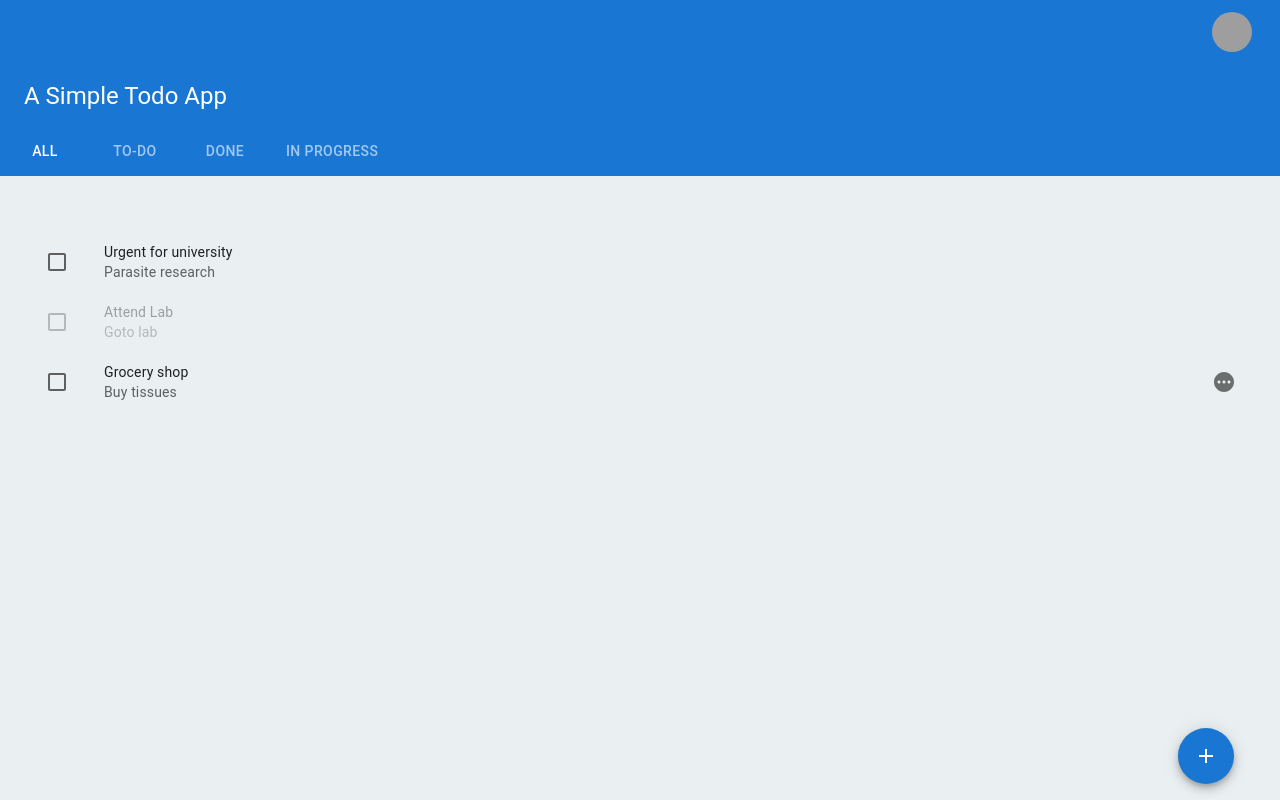
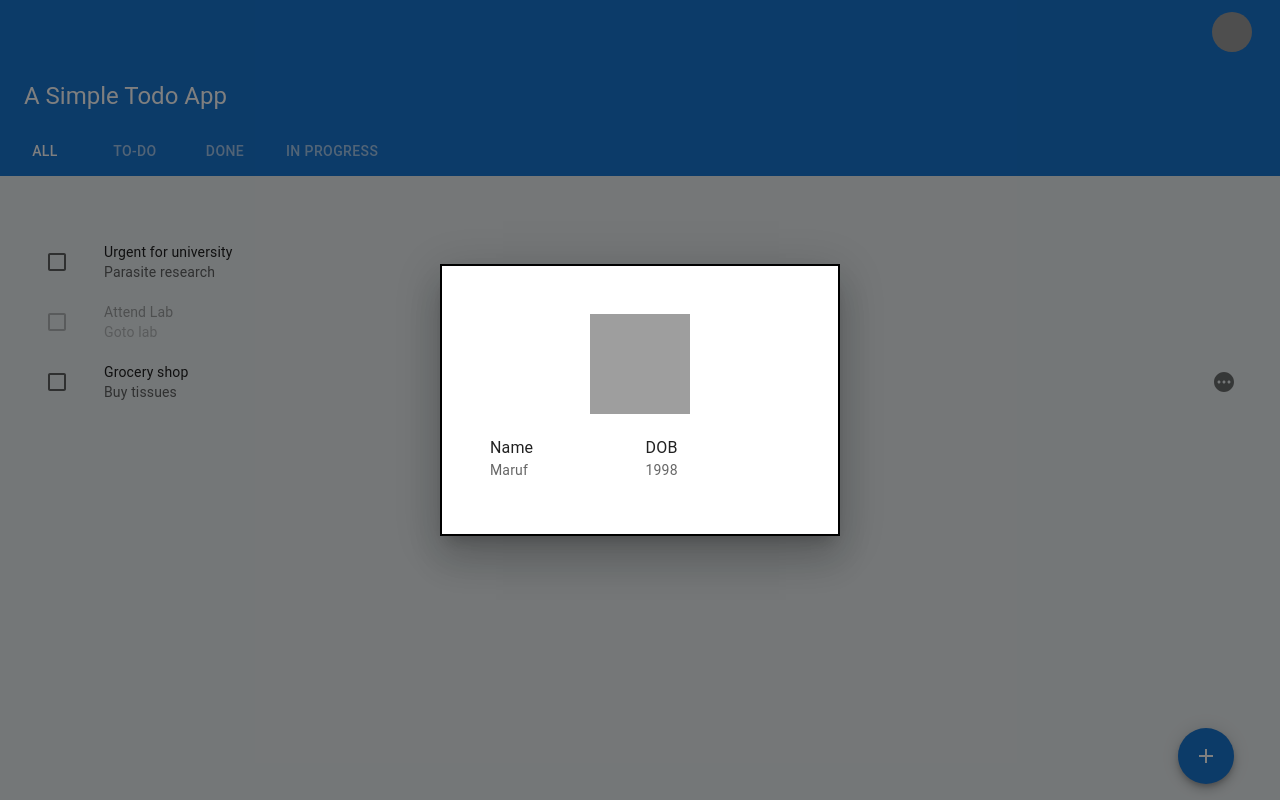
Before and after one commit to lYlarufAhmed/todo-app-jun-dev-test, a React (Create React App) app: page / in a window 1280 px wide. Both pictures are taken after a click on the button 1232 px from the left and 32 px from the top of the page. Built offline with nearby package versions, Linux system fonts and the light colour scheme; grey boxes are pictures that could not be loaded.

Commit message:
UI is complete.

```diff
--- a/src/App.tsx
+++ b/src/App.tsx
@@ -5,7 +5,9 @@ import {TodoItem} from "./store/types";
 import {Box, CssBaseline, Fab} from '@mui/material'
 import {TopHeader} from "./components/TopHeader";
 import AddIcon from "@mui/icons-material/Add"
-import {NewTodoModal} from "./components/NewTodoModal";
+import {NewTodoForm} from "./components/NewTodoForm";
+import {ModalContainer} from "./components/ModalContainer";
+import {UserDetail} from "./components/UserDetail";
 
 const items: TodoItem[] = [
     {
@@ -28,14 +30,31 @@ const items: TodoItem[] = [
 
 function App() {
     const [isNewTaskModalOpen, setIsNewTaskModalOpen] = useState(false)
+    const [currentModal, setCurrentModal] = useState('')
 
-    const handleCloseNetTaskModal = () => setIsNewTaskModalOpen(false)
-    const handleOpenNetTaskModal = () => setIsNewTaskModalOpen(true)
+    const handleCloseNetTaskModal = () => {
+        setIsNewTaskModalOpen(false)
+        setCurrentModal('')
+    }
+    const handleOpenNetTaskModal = (modalName: string) => {
+        setCurrentModal(modalName)
+        setIsNewTaskModalOpen(true)
+    }
+
+    const renderModalContent = () => {
+        switch (currentModal) {
+            case "profile":
+                return (<UserDetail/>)
+            default:
+                return (<NewTodoForm handleClose={handleCloseNetTaskModal}/>)
+        }
+
+    }
     return (
         <Box sx={{display: 'flex', position: 'relative', minHeight: '100vh'}}>
             <CssBaseline/>
             <Box sx={{flex: 1, display: 'flex', flexDirection: 'column'}}>
-                <TopHeader/>
+                <TopHeader handleOpenUserDetailModal={handleOpenNetTaskModal}/>
                 <Box component="main" sx={{flex: 1, py: 6, px: 4, bgcolor: '#eaeff1'}}>
                     <TodoList items={items}/>
                 </Box>
@@ -44,10 +63,12 @@ function App() {
                 position: 'absolute',
                 bottom: 16,
                 right: 46,
-            }} aria-label="add" onClick={handleOpenNetTaskModal}>
+            }} aria-label="add" onClick={() => handleOpenNetTaskModal('new-todo')}>
                 <AddIcon/>
             </Fab>
-            <NewTodoModal open={isNewTaskModalOpen} handleClose={handleCloseNetTaskModal}/>
+            <ModalContainer open={isNewTaskModalOpen} handleClose={handleCloseNetTaskModal}>
+                {renderModalContent()}
+            </ModalContainer>
         </Box>
     );
 }
--- /dev/null
+++ b/src/components/ModalContainer.tsx
@@ -0,0 +1,36 @@
+// @flow
+import {Box, Modal} from '@mui/material';
+import * as React from 'react';
+import {ReactElement} from "react";
+
+type Props = {
+    open: boolean,
+    handleClose: () => void,
+    children: ReactElement
+};
+
+export function ModalContainer(props: Props) {
+    const {open, handleClose} = props
+    return (
+        <Modal
+            open={open}
+            onClose={handleClose}
+            aria-labelledby="modal-modal-title"
+            aria-describedby="modal-modal-description"
+        >
+            <Box sx={{
+                position: 'absolute',
+                top: '50%',
+                left: '50%',
+                transform: 'translate(-50%, -50%)',
+                width: 400,
+                bgcolor: 'background.paper',
+                border: '2px solid #000',
+                boxShadow: 24,
+                p: 4,
+            }}>
+                {props.children}
+            </Box>
+        </Modal>
+    );
+}
--- /dev/null
+++ b/src/components/NewTodoForm.tsx
@@ -0,0 +1,59 @@
+// @flow
+import {
+    Box, Button,
+    FormControl,
+    InputLabel,
+    MenuItem,
+    Modal,
+    Select,
+    Stack,
+    TextField,
+    Typography
+} from '@mui/material';
+import * as React from 'react';
+import {useState} from "react";
+
+type Props = {
+    handleClose: () => void
+};
+
+export function NewTodoForm(props: Props) {
+    const {handleClose} = props
+    const [status, setStatus] = useState('to-do')
+    const [title, setTitle] = useState('')
+    const [desc, setDesc] = useState('')
+    const handleSave = () => {
+        // do state management
+        handleClose()
+    }
+    return (
+        <Stack direction={"column"} gap={2}>
+            <Typography id="modal-modal-title" variant="h6" component="h2">
+                Add a new Todo
+            </Typography>
+            <FormControl>
+                <TextField value={title} onChange={event => setTitle(event.target.value)} name={"title"}
+                           variant={"outlined"} placeholder={"Title"}/>
+            </FormControl>
+            <FormControl>
+                <TextField value={desc} onChange={event => setDesc(event.target.value)} multiline minRows={"3"}
+                           maxRows={"6"} name={"description"} variant={"outlined"}
+                           placeholder={"Description"}/>
+            </FormControl>
+            <FormControl variant={"filled"}>
+                <InputLabel>Status</InputLabel>
+                <Select value={status}>
+                    {[
+                        {value: 'to-do', label: 'To do'},
+                        {value: 'in-progress', label: 'In progress'},
+                        {value: 'done', label: 'Done'},
+                    ].map(op => <MenuItem onClick={() => setStatus(op.value)} key={op.value}
+                                          value={op.value}>{op.label}</MenuItem>)}
+                </Select>
+            </FormControl>
+            <Button variant={"outlined"} color={"warning"} onClick={handleSave}>
+                Save
+            </Button>
+        </Stack>
+    );
+}
--- a/src/components/NewTodoModal.tsx
+++ /dev/null
@@ -1,74 +0,0 @@
-// @flow
-import {
-    Box,
-    FormControl,
-    FormGroup,
-    InputLabel,
-    MenuItem,
-    Modal,
-    Select,
-    Stack,
-    TextField,
-    Typography
-} from '@mui/material';
-import * as React from 'react';
-import {useState} from "react";
-
-type Props = {
-    open: boolean,
-    handleClose: () => void
-};
-
-export function NewTodoModal(props: Props) {
-    const {open, handleClose} = props
-    const [status, setStatus] = useState('to-do')
-    const [title, setTitle] = useState('')
-    const [desc, setDesc] = useState('')
-    return (
-        <Modal
-            open={open}
-            onClose={handleClose}
-            aria-labelledby="modal-modal-title"
-            aria-describedby="modal-modal-description"
-        >
-            <Box sx={{
-                position: 'absolute',
-                top: '50%',
-                left: '50%',
-                transform: 'translate(-50%, -50%)',
-                width: 400,
-                bgcolor: 'background.paper',
-                border: '2px solid #000',
-                boxShadow: 24,
-                p: 4,
-            }}>
-
-                <Stack direction={"column"} gap={2}>
-                    <Typography id="modal-modal-title" variant="h6" component="h2">
-                        Add a new Todo
-                    </Typography>
-                    <FormControl>
-                        <TextField value={title} onChange={event => setTitle(event.target.value)} name={"title"}
-                                   variant={"outlined"} placeholder={"Title"}/>
-                    </FormControl>
-                    <FormControl>
-                        <TextField value={desc} onChange={event => setDesc(event.target.value)} multiline minRows={"3"}
-                                   maxRows={"6"} name={"description"} variant={"outlined"}
-                                   placeholder={"Description"}/>
-                    </FormControl>
-                    <FormControl variant={"filled"}>
-                        <InputLabel>Status</InputLabel>
-                        <Select value={status}>
-                            {[
-                                {value: 'to-do', label: 'To do'},
-                                {value: 'in-progress', label: 'In progress'},
-                                {value: 'done', label: 'Done'},
-                            ].map(op => <MenuItem onClick={() => setStatus(op.value)} key={op.value}
-                                                  value={op.value}>{op.label}</MenuItem>)}
-                        </Select>
-                    </FormControl>
-                </Stack>
-            </Box>
-        </Modal>
-    );
-}
--- a/src/components/TopHeader.tsx
+++ b/src/components/TopHeader.tsx
@@ -3,16 +3,20 @@ import {AppBar, Avatar, Grid, Tabs, Toolbar, Tab, Typography} from '@mui/materia
 import IconButton from '@mui/material/IconButton';
 import * as React from 'react';
 
-type Props = {};
+type Props = {
+    handleOpenUserDetailModal: (modalName: string) => void
+};
 
 export function TopHeader(props: Props) {
+    const {handleOpenUserDetailModal} = props
     return (
         <div>
             <AppBar color="primary" position="sticky" elevation={0}>
                 <Toolbar>
                     <Grid container spacing={1} alignItems="center" justifyContent={"flex-end"}>
                         <Grid item>
-                            <IconButton color="inherit" sx={{p: 0.5}}>
+                            <IconButton color="inherit" sx={{p: 0.5}}
+                                        onClick={() => handleOpenUserDetailModal('profile')}>
                                 <Avatar
                                     src="https://free.clipartof.com/160-Geisha-Avatar-Character-Free-Vector-Clipart-Illustration.jpg"
                                     alt="My Avatar"/>
--- /dev/null
+++ b/src/components/UserDetail.tsx
@@ -0,0 +1,23 @@
+import * as React from 'react';
+import {Avatar, ImageListItem, List, ListItem, ListItemText, Stack} from "@mui/material";
+
+
+export function UserDetail() {
+    return (
+        <List>
+            <ListItem sx={{justifyContent: "center"}}>
+                <ImageListItem>
+                    <Avatar
+                        src="https://free.clipartof.com/160-Geisha-Avatar-Character-Free-Vector-Clipart-Illustration.jpg"
+                        variant={"square"}
+                        sx={{height: 100, width: 100}}
+                        alt="My Avatar"/>
+                </ImageListItem>
+            </ListItem>
+            <ListItem>
+                <ListItemText primary={"Name"} secondary={"Maruf"}/>
+                <ListItemText primary={"DOB"} secondary={"1998"}/>
+            </ListItem>
+        </List>
+    );
+}
```
Also changed, not shown: src/components/UserDetailModal.tsx (deleted, +0 -14 lines).
